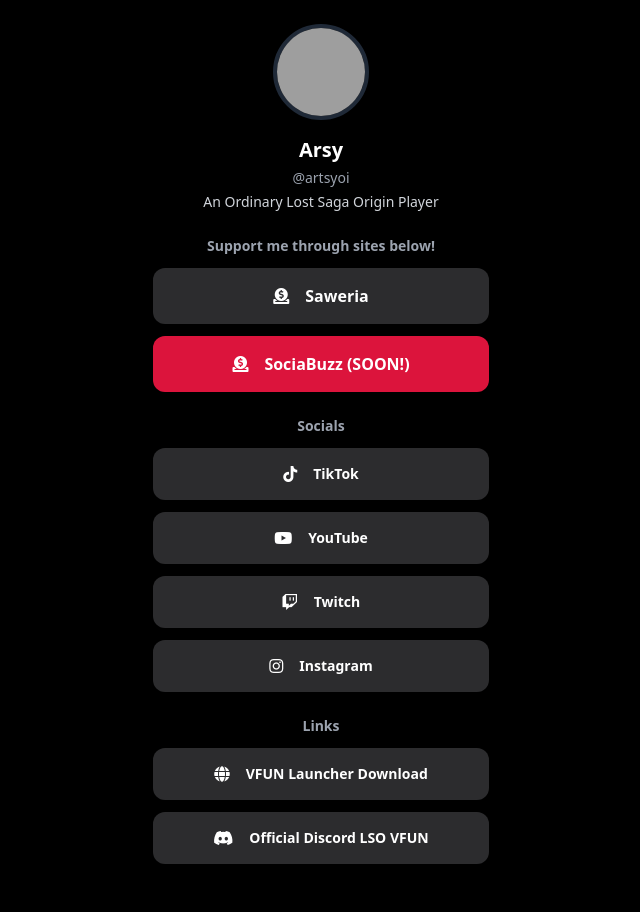
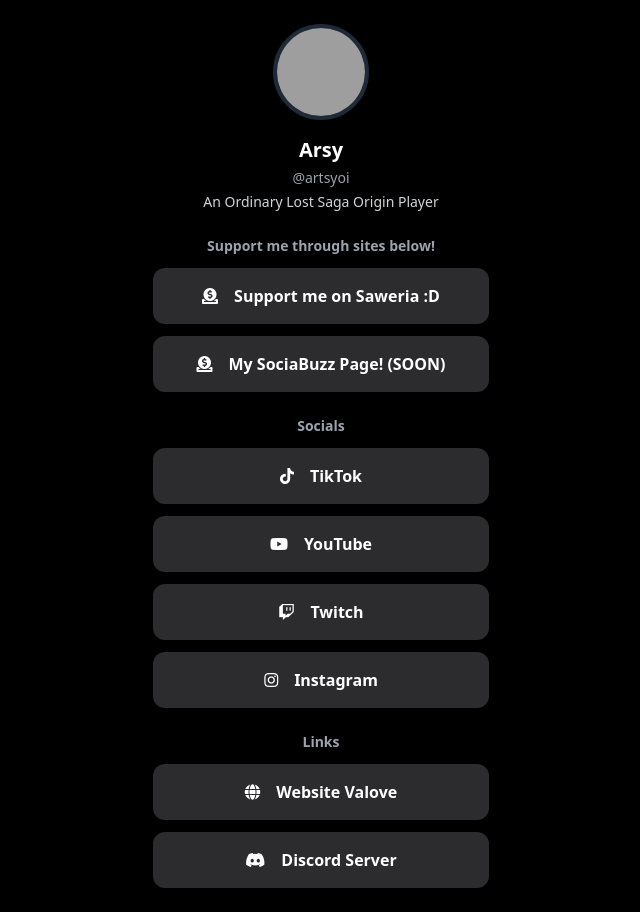
Before and after one commit to artsyoi/biolinks, a plain HTML site: page index.html in a window 1280 px wide. Shown: the whole page, without its empty margins (319-959 px from the left). Before the commit the page ends 888 px from the top, so only its background shows below. Drawn offline with nearby package versions, Linux system fonts and the light colour scheme; grey boxes are pictures that could not be loaded.

Commit message:
Update index.html

```diff
--- a/index.html
+++ b/index.html
@@ -3,9 +3,31 @@
 <head>
   <meta charset="UTF-8" />
   <meta name="viewport" content="width=device-width, initial-scale=1.0" />
-  <title>Arsy</title>
+  <title>Arsy | Linktree Style</title>
   <link href="https://cdnjs.cloudflare.com/ajax/libs/font-awesome/5.15.4/css/all.min.css" rel="stylesheet">
   <script src="https://cdn.tailwindcss.com"></script>
+  <script>
+    tailwind.config = {
+      theme: {
+        extend: {
+          animation: {
+            'rainbow': 'rainbow 4s linear infinite',
+          },
+          keyframes: {
+            rainbow: {
+              '0%': { backgroundColor: '#ff0000' },
+              '16%': { backgroundColor: '#ff9900' },
+              '33%': { backgroundColor: '#33cc33' },
+              '50%': { backgroundColor: '#3399ff' },
+              '66%': { backgroundColor: '#9900cc' },
+              '83%': { backgroundColor: '#ff3399' },
+              '100%': { backgroundColor: '#ff0000' },
+            }
+          }
+        }
+      }
+    }
+  </script>
 </head>
 <body class="bg-black text-white flex items-center justify-center min-h-screen px-4">
   <div class="w-full max-w-sm p-6 bg-black rounded-2xl shadow-xl text-center">
@@ -20,15 +42,15 @@
     <div class="mb-6">
       <h2 class="text-sm font-semibold text-gray-400 mb-3">Support me through sites below!</h2>
       <div class="space-y-3">
-        <a href="https://saweria.co/Artsy/" target="_blank"
-          class="flex items-center justify-center bg-[#2c2c2e] hover:bg-[#3a3a3c] text-white font-bold py-4 px-6 w-full rounded-xl transition duration-300 transform hover:scale-105">
-          <i class="fas fa-donate mr-4 text-white"></i>
-          Saweria
+        <a href="https://saweria.co/" target="_blank"
+          class="flex items-center justify-center bg-[#2c2c2e] hover:animate-rainbow text-white font-bold py-4 px-6 rounded-xl transition duration-500 transform hover:scale-105">
+          <i class="fas fa-donate mr-4"></i>
+          Support me on Saweria :D
         </a>
-        <a href="https://sociabuzz.com/artsy/tribe/" target="_blank"
-          class="flex items-center justify-center bg-[#DC143C] hover:bg-[#954535] text-white font-bold py-4 px-6 w-full rounded-xl transition duration-300 transform hover:scale-105">
-          <i class="fas fa-donate mr-4 text-white"></i>
-          SociaBuzz (SOON!)
+        <a href="https://sociabuzz.com/" target="_blank"
+          class="flex items-center justify-center bg-[#2c2c2e] hover:animate-rainbow text-white font-bold py-4 px-6 rounded-xl transition duration-500 transform hover:scale-105">
+          <i class="fas fa-donate mr-4"></i>
+          My SociaBuzz Page! (SOON)
         </a>
       </div>
     </div>
@@ -37,25 +59,25 @@
     <div class="mb-6">
       <h2 class="text-sm font-semibold text-gray-400 mb-3">Socials</h2>
       <div class="space-y-3">
-        <a href="https://www.tiktok.com/@artsyoi" target="_blank"
-          class="flex items-center justify-center bg-[#2c2c2e] hover:bg-[#3a3a3c] text-white font-bold py-4 px-6 w-full rounded-xl transition duration-300 transform hover:scale-105">
+        <a href="https://tiktok.com/" target="_blank"
+          class="flex items-center justify-center bg-[#2c2c2e] hover:animate-rainbow text-white font-bold py-4 px-6 rounded-xl transition duration-500 transform hover:scale-105">
           <i class="fab fa-tiktok mr-4"></i>
-          <span class="text-sm">TikTok</span>
+          <span>TikTok</span>
         </a>
-        <a href="https://www.youtube.com/@artsyoi/" target="_blank"
-          class="flex items-center justify-center bg-[#2c2c2e] hover:bg-[#3a3a3c] text-white font-bold py-4 px-6 w-full rounded-xl transition duration-300 transform hover:scale-105">
+        <a href="https://youtube.com/" target="_blank"
+          class="flex items-center justify-center bg-[#2c2c2e] hover:animate-rainbow text-white font-bold py-4 px-6 rounded-xl transition duration-500 transform hover:scale-105">
           <i class="fab fa-youtube mr-4"></i>
-          <span class="text-sm">YouTube</span>
+          <span>YouTube</span>
         </a>
-        <a href="https://www.twitch.tv/artsyoi/" target="_blank"
-          class="flex items-center justify-center bg-[#2c2c2e] hover:bg-[#3a3a3c] text-white font-bold py-4 px-6 w-full rounded-xl transition duration-300 transform hover:scale-105">
+        <a href="https://twitch.tv/" target="_blank"
+          class="flex items-center justify-center bg-[#2c2c2e] hover:animate-rainbow text-white font-bold py-4 px-6 rounded-xl transition duration-500 transform hover:scale-105">
           <i class="fab fa-twitch mr-4"></i>
-          <span class="text-sm">Twitch</span>
+          <span>Twitch</span>
         </a>
-        <a href="https://www.instagram.com/artsyoi/" target="_blank"
-          class="flex items-center justify-center bg-[#2c2c2e] hover:bg-[#3a3a3c] text-white font-bold py-4 px-6 w-full rounded-xl transition duration-300 transform hover:scale-105">
+        <a href="https://instagram.com/" target="_blank"
+          class="flex items-center justify-center bg-[#2c2c2e] hover:animate-rainbow text-white font-bold py-4 px-6 rounded-xl transition duration-500 transform hover:scale-105">
           <i class="fab fa-instagram mr-4"></i>
-          <span class="text-sm">Instagram</span>
+          <span>Instagram</span>
         </a>
       </div>
     </div>
@@ -64,15 +86,15 @@
     <div>
       <h2 class="text-sm font-semibold text-gray-400 mb-3">Links</h2>
       <div class="space-y-3">
-        <a href="https://r2beat-cdn.qijisoft.com/live/downloader/VFUNLauncherInstaller.exe" target="_blank"
-          class="flex items-center justify-center bg-[#2c2c2e] hover:bg-[#3a3a3c] text-white font-bold py-4 px-6 w-full rounded-xl transition duration-300 transform hover:scale-105">
+        <a href="https://valove.site/" target="_blank"
+          class="flex items-center justify-center bg-[#2c2c2e] hover:animate-rainbow text-white font-bold py-4 px-6 rounded-xl transition duration-500 transform hover:scale-105">
           <i class="fas fa-globe mr-4"></i>
-          <span class="text-sm">VFUN Launcher Download</span>
+          <span>Website Valove</span>
         </a>
-        <a href="https://discord.gg/rqtDngrxEy/" target="_blank"
-          class="flex items-center justify-center bg-[#2c2c2e] hover:bg-[#3a3a3c] text-white font-bold py-4 px-6 w-full rounded-xl transition duration-300 transform hover:scale-105">
+        <a href="https://discord.gg/" target="_blank"
+          class="flex items-center justify-center bg-[#2c2c2e] hover:animate-rainbow text-white font-bold py-4 px-6 rounded-xl transition duration-500 transform hover:scale-105">
           <i class="fab fa-discord mr-4"></i>
-          <span class="text-sm">Official Discord LSO VFUN</span>
+          <span>Discord Server</span>
         </a>
       </div>
     </div>
```
